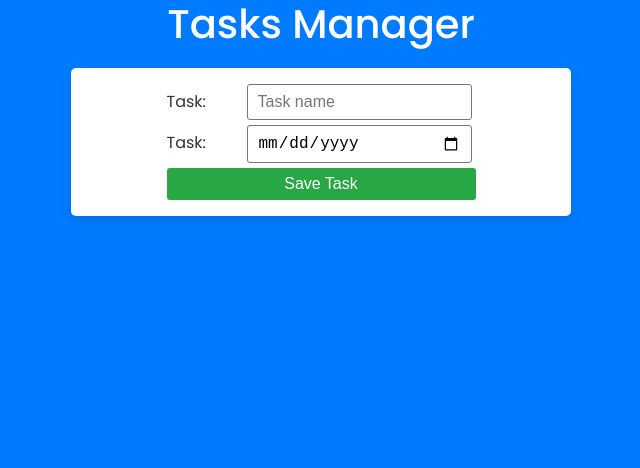
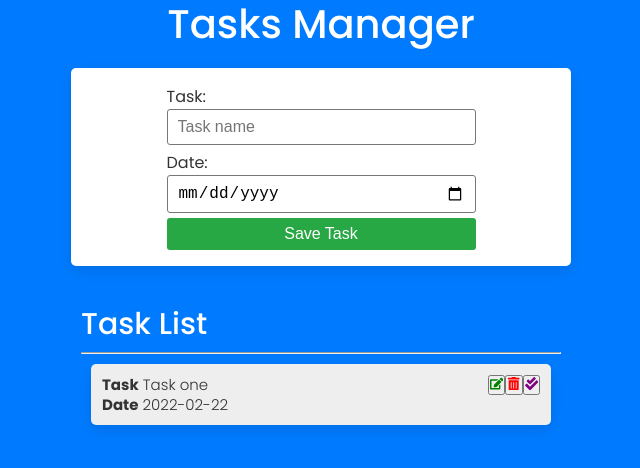
Before and after one commit to kevinandris/Task_manager, a React (Create React App) app: page / in a window 1280 px wide. Shown: the top 468 px of the page, without its empty margins (319-959 px from the left). Built offline with nearby package versions, Linux system fonts and the light colour scheme.

Commit message:
Adding Task.js code that lists all the tasks and equipped with icons

```diff
--- a/package.json
+++ b/package.json
@@ -8,6 +8,7 @@
     "@testing-library/user-event": "^13.5.0",
     "react": "^18.2.0",
     "react-dom": "^18.2.0",
+    "react-icons": "^4.10.1",
     "react-scripts": "5.0.1",
     "sass": "^1.64.2",
     "web-vitals": "^2.1.4"
--- a/src/components/taskManager/Task.js
+++ b/src/components/taskManager/Task.js
@@ -1,8 +1,28 @@
 import React from 'react'
+import { FaCheckDouble, FaEdit, FaTrashAlt} from "react-icons/fa"
 
 const Task = () => {
   return (
-    <div>Task</div>
+    <div className='task'>
+      <span>
+        <p><b>Task</b> Task one</p>
+        <p><b>Date</b> 2022-02-22</p>
+      </span>
+
+      <span>
+        <button>
+          <FaEdit color='green'/>
+        </button>
+
+        <button>
+          <FaTrashAlt color='red'/>
+        </button>
+
+        <button>
+          <FaCheckDouble color='purple'/>
+        </button>
+      </span>
+    </div>
   )
 }
 
--- a/src/components/taskManager/TaskManager.css
+++ b/src/components/taskManager/TaskManager.css
@@ -5,7 +5,7 @@ body {
   }
 
   form.form input {
-    width: 73%;
+    width: 100%;
   }
 
   .task {
--- a/src/components/taskManager/TaskManager.js
+++ b/src/components/taskManager/TaskManager.js
@@ -1,10 +1,12 @@
 import React from 'react'
 import './TaskManager.css'
+import Task from './Task'
 
 const TaskManager = () => {
   return (
     <div className='--bg-primary'>
       <h1 className='--text-center --text-light'>Tasks Manager</h1>
+
       <div className='--flex-center --p'>
        <div className="--card --bg-light --width-500px --p --flex-center">
 
@@ -15,7 +17,7 @@ const TaskManager = () => {
           </div>
 
           <div>
-            <label htmlFor="name">Task:</label>
+            <label htmlFor="name">Date:</label>
             <input type="date" placeholder='Task name' name='date'/>
           </div>
 
@@ -24,6 +26,17 @@ const TaskManager = () => {
 
        </div>
       </div>
+
+      {/* DISPLAY TASK */}
+      <article className='--flex-center --my2'>
+        <div className="--width-500px --p">
+          <h2 className='--text-light'>Task List</h2>
+          <hr style={{ background: "#fff" }}/>
+
+          <Task />
+        </div>
+      </article>
+
     </div>
   )
 }
```
Also changed, not shown: src/index.css (line endings or trailing spaces), 1 other file (tests, documents, lock files or other folders).
